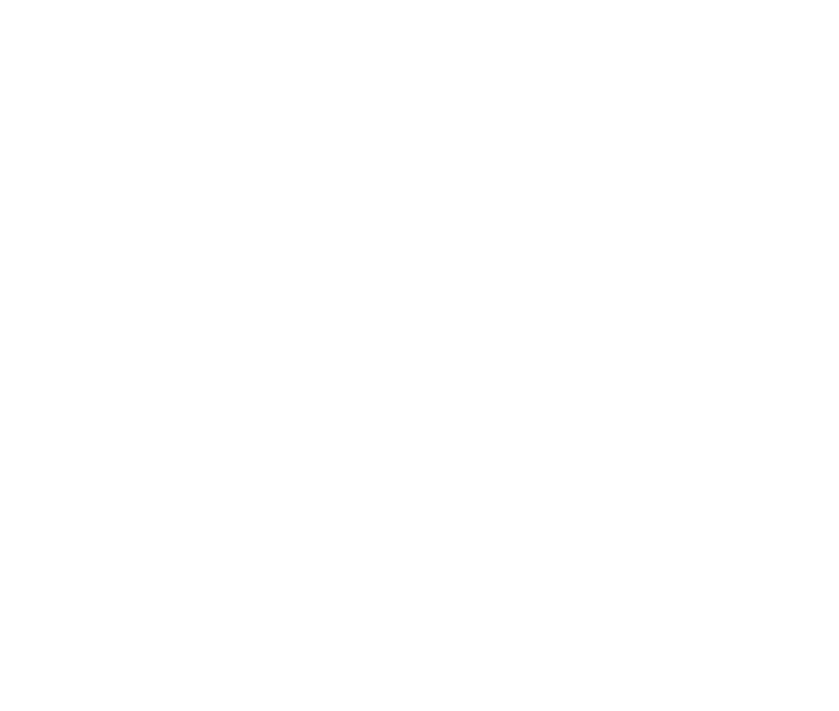
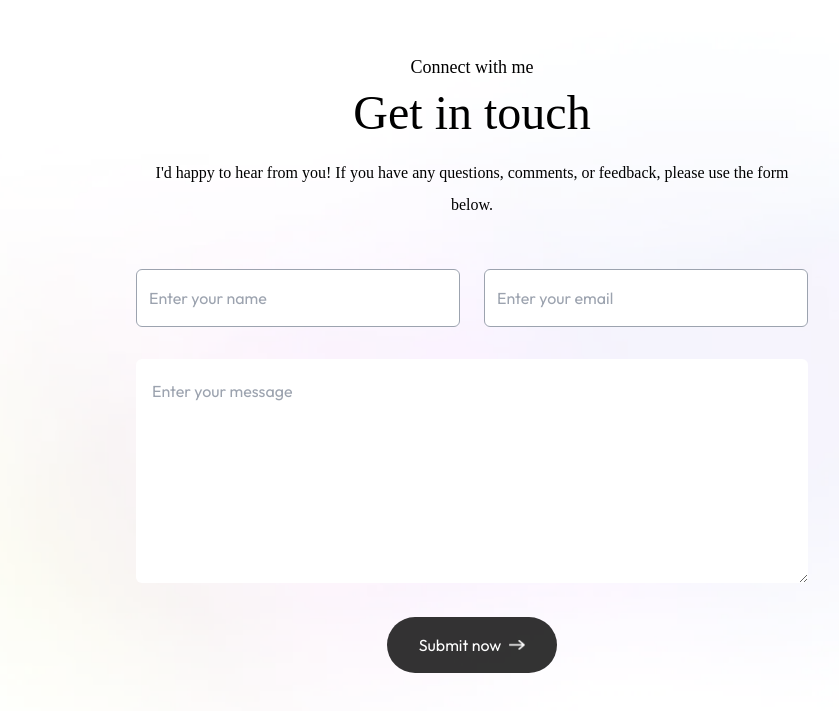
Before and after one commit to SiLEnT-24/webfolio, a Next.js app: page / in a window 1280 px wide. Shown: the part 2992-3703 px from the top of the page, without its empty margins (168-1007 px from the left). Before the commit the page ends 3005 px from the top, so only its background shows below. Built offline with nearby package versions, Linux system fonts and the light colour scheme; a web font is replaced by a local one.

Commit message:
Add Contact component for user inquiries and feedback

```diff
--- /dev/null
+++ b/app/components/Contact.jsx
@@ -0,0 +1,71 @@
+import React, {useState} from 'react'
+import {assets} from '@/assets/assets'
+import Image from 'next/image'
+
+
+const Contact = () =>{
+
+  const [result, setResult] = useState("")
+
+  const onSubmit = async (event) => {
+    event.preventDefault();
+    setResult("Sending....");
+    const formData = new FormData(event.target);
+
+    formData.append("access_key", "e1ce3145-2e2e-4fa7-95c4-50a1cdf84d9b");
+
+    const response = await fetch("https://api.web3forms.com/submit", {
+      method: "POST",
+      body: formData
+    });
+
+    const data = await response.json();
+
+    if (data.success) {
+      setResult("Form Submitted Successfully");
+      event.target.reset();
+    } else {
+      console.log("Error", data);
+      setResult(data.message);
+    }
+  };
+
+    return(
+        <div className='w-full px-[12%] py-10 scroll-mt-20 bg-[url("/footer-bg-color.png")] bg-no-repeat bg-center bg-[lenth:90%_auto] '>
+            <h4 className='text-center mb-2 text-lg font-Ovo'>
+            Connect with me</h4>
+            <h2 className='text-center text-5xl font-Ovo'>
+            Get in touch</h2>
+
+            <p className='text-center max-w-2xl mx-auto mt-5 mb-12 font-Ovo'>
+               I'd happy to hear from you! If you have any questions, comments, or feedback, please use the form below.
+            </p>
+
+            <form onSubmit={onSubmit} className='max-w-2xl mx-auto'>
+                <div className='grid grid-cols-auto gap-6 mt-10 mb-8'>
+                    <input type="text" placeholder='Enter your name' required
+                    className='flex-1 p-3 outline-none border-[0.5px] border-gray-400
+                    rounded-md bg-white'name='name' />
+
+                    <input type="email" placeholder='Enter your email' required
+                    className='flex-1 p-3 outline-none border-[0.5px] border-gray-400
+                    rounded-md bg-white' name='email' />
+                </div>
+                <textarea rows='6' placeholder='Enter your message'required
+                className='w-full p-4 outline-none border-[0.5] border-gray-400
+                rounded-md bg-white mb-6' name='message'
+                ></textarea>
+
+                <button type='submit'
+                className='py-3 px-8 flex items-center justify-between gap-2 bg-black/80
+                text-white rounded-full mx-auto hover:bg-black duration-500'
+                >Submit now <Image src={assets.right_arrow_white} alt='' className='w-4' />
+                </button>
+
+                <p className='mt-4'>{result}</p>
+            </form>
+        </div>
+    )
+}
+
+export default Contact
--- a/app/page.js
+++ b/app/page.js
@@ -1,5 +1,6 @@
 'use client'
 import About from "./components/About";
+import Contact from "./components/Contact";
 import Header from "./components/Header";
 import Navbar from "./components/Navbar";
 import Services from "./components/Services";
@@ -14,6 +15,7 @@
     <About />
     <Services />
     <Work />
+    <Contact />
     </>
   );
 }
```
